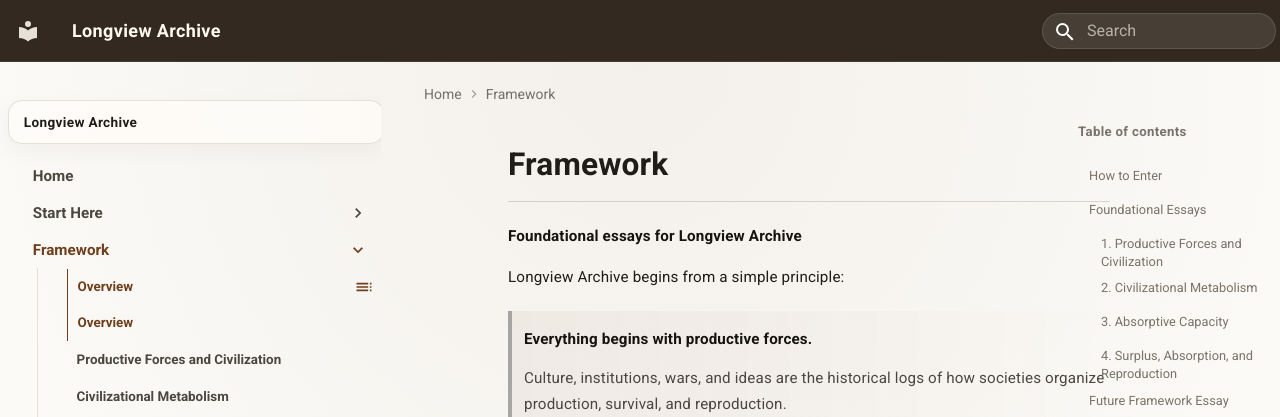
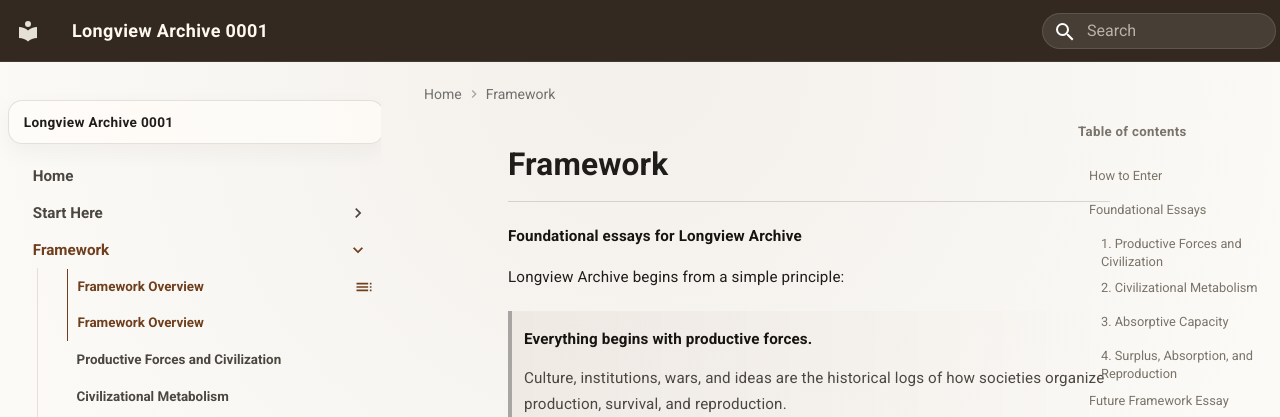
Before and after one commit to guanshi1688/longview-archive, an MkDocs documentation site: the page built from docs/essays/english/index.md, in a window 1280 px wide. Shown: the top 417 px of the page. Built offline with MkDocs 1.6.1 and Material for MkDocs 9.7.7, drawn with Linux system fonts in a browser that asks for light colours.

Commit message:
Update mkdocs.yml

```diff
--- a/mkdocs.yml
+++ b/mkdocs.yml
@@ -1,4 +1,4 @@
-site_name: Longview Archive
+site_name: Longview Archive 0001
 site_description: A public archive on productive forces, civilizational form, absorptive capacity, value capture, and long-term social change.
 site_author: Aster Vale
 site_url: https://longview-archive.org
@@ -28,7 +28,7 @@ nav:
       - Core Terms: essays/english/core-terms-eng.md
 
   - Framework:
-      - Overview: essays/english/index.md
+      - Framework Overview: essays/english/index.md
       - Productive Forces and Civilization: essays/english/geography-productive-forces-and-civilization.md
       - Civilizational Metabolism: essays/english/civilizational-metabolism.md
       - Absorptive Capacity: essays/english/absorptive-capacity.md
```
